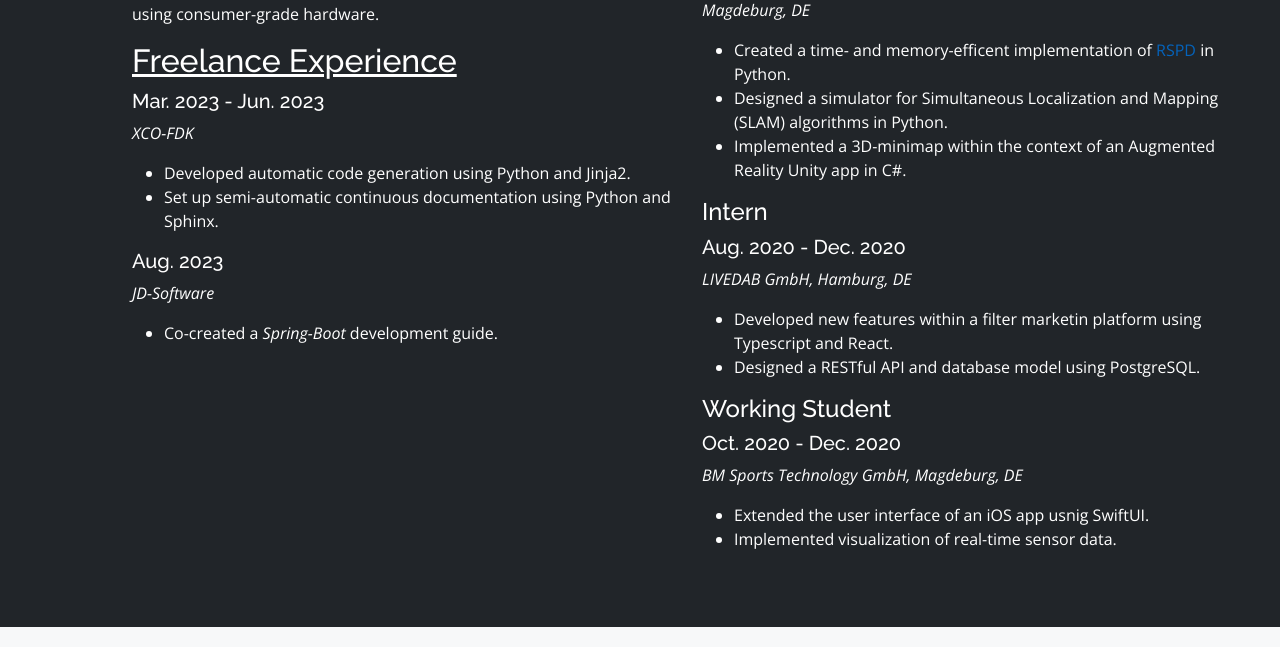
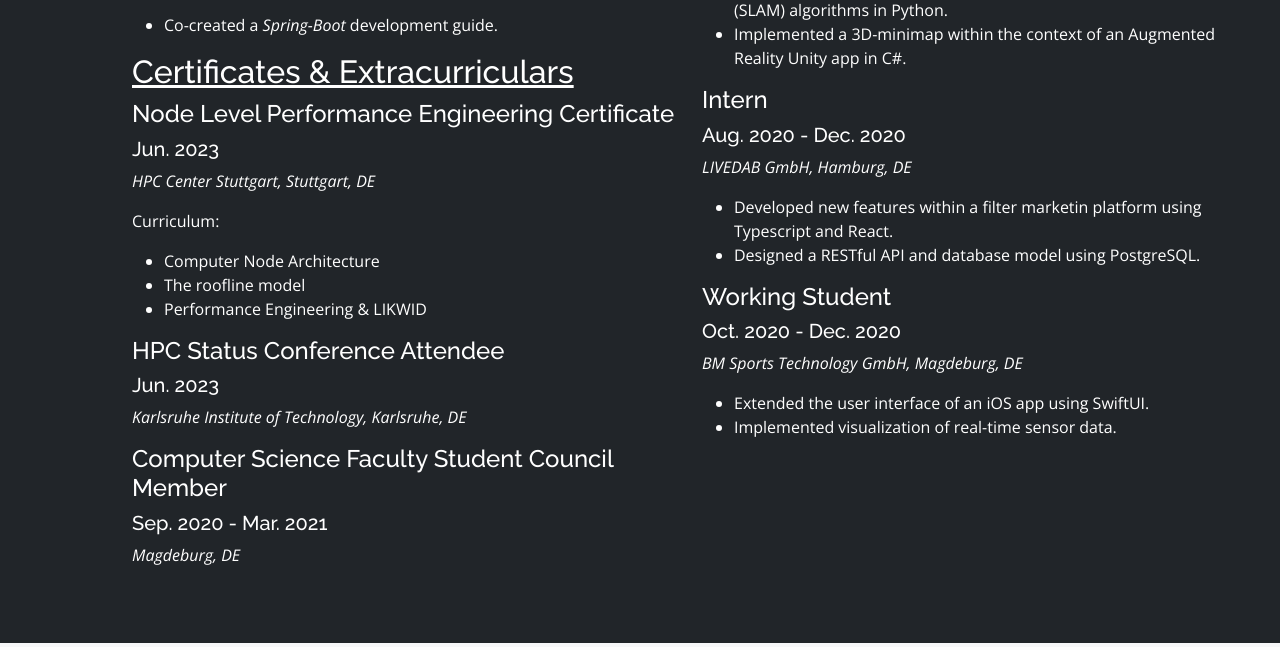
Before and after one commit to lupeterm/lupeterm.github.io, a plain HTML site: page index.html in a window 1280 px wide. Shown: the part 2650-3297 px from the top of the page. Drawn offline with nearby package versions, Linux system fonts and the light colour scheme.

Commit message:
more resume

```diff
--- a/index.html
+++ b/index.html
@@ -224,21 +224,21 @@
 
         <div class="section-title">
           <h2>Resume</h2>
-          <p>Magnam dolores commodi suscipit. Necessitatibus eius consequatur ex aliquid fuga eum quidem. Sit sint consectetur velit. Quisquam quos quisquam cupiditate. Et nemo qui impedit suscipit alias ea. Quia fugiat sit in iste officiis commodi quidem hic quas.</p>
+          <!-- <p>Magnam dolores commodi suscipit. Necessitatibus eius consequatur ex aliquid fuga eum quidem. Sit sint consectetur velit. Quisquam quos quisquam cupiditate. Et nemo qui impedit suscipit alias ea. Quia fugiat sit in iste officiis commodi quidem hic quas.</p> -->
         </div>
 
         <div class="row">
           <div class="col-lg-6">
-            <h2 class="resume-title"><u>Summary</u></h2>
+            <!-- <h2 class="resume-title"><u>Summary</u></h2>
             <div class="resume-item pb-0">
               <h4>Lukas Petermann</h4>
-              <p><em>Innovative and deadline-driven Graphic Designer with 3+ years of experience designing and developing user-centered digital/print marketing material from initial concept to final, polished deliverable.</em></p>
+              <p><em></em></p>
               <ul>
-                <li>Portland par 127,Orlando, FL</li>
+                 <li>Portland par 127,Orlando, FL</li>
                 <li>(123) 456-7891</li>
                 <li>alice.barkley@example.com</li>
               </ul>
-            </div>
+            </div> -->
 
             <h2 class="resume-title"><u>Education</u></h2>
             <div class="resume-item">
@@ -273,7 +273,31 @@
                 <li>Co-created a <em>Spring-Boot</em> development guide.</li>
               </ul>
             </div>
+            <h2 class="resume-title"><u>Certificates & Extracurriculars</u></h2>
+            <div class="resume-item">
+              <h4>Node Level Performance Engineering Certificate</h4>
+              <h5>Jun. 2023</h5>
+              <p><em>HPC Center Stuttgart, Stuttgart, DE</em></p>
+              <p>Curriculum:</p>
+              <ul>
+                <li>Computer Node Architecture</li>
+                <li>The roofline model</li>
+                <li>Performance Engineering & LIKWID</li>
+              </ul>
+            </div>
+            <div class="resume-item">
+              <h4>HPC Status Conference Attendee</h4>
+              <h5>Jun. 2023</h5>
+              <p><em>Karlsruhe Institute of Technology, Karlsruhe, DE</em></p>
+            </div>
+            <div class="resume-item">
+              <h4>Computer Science Faculty Student Council Member</h4>
+              <h5>Sep. 2020 - Mar. 2021</h5>
+              <p><em>Magdeburg, DE</em></p>
+            </div>
           </div>
+
+
           <!-- Employed -->
           <div class="col-lg-6">
             <h2 class="resume-title"><u>Professional Experience</u></h2>
@@ -281,9 +305,6 @@
               <h4>Student Research Assistant</h4>
               <h5>Dec. 2023 - Present</h5>
               <p><em>Steinbuch Centre for Computing , Karlsruhe, DE</em></p>
-              <ul>
-                <li>Oversee the efficient use of production project budgets ranging from $2,000 - $25,000</li>
-              </ul>
             </div>
             <div class="resume-item">
               <h4>Summer Intern</h4>
@@ -326,7 +347,7 @@
               <h5>Oct. 2020 - Dec. 2020</h5>
               <p><em>BM Sports Technology GmbH, Magdeburg, DE</em></p>
               <ul>
-                <li>Extended the user interface of an iOS app usnig SwiftUI.</li>
+                <li>Extended the user interface of an iOS app using SwiftUI.</li>
                 <li>Implemented visualization of real-time sensor data.</li>
               </ul>
             </div>
```
